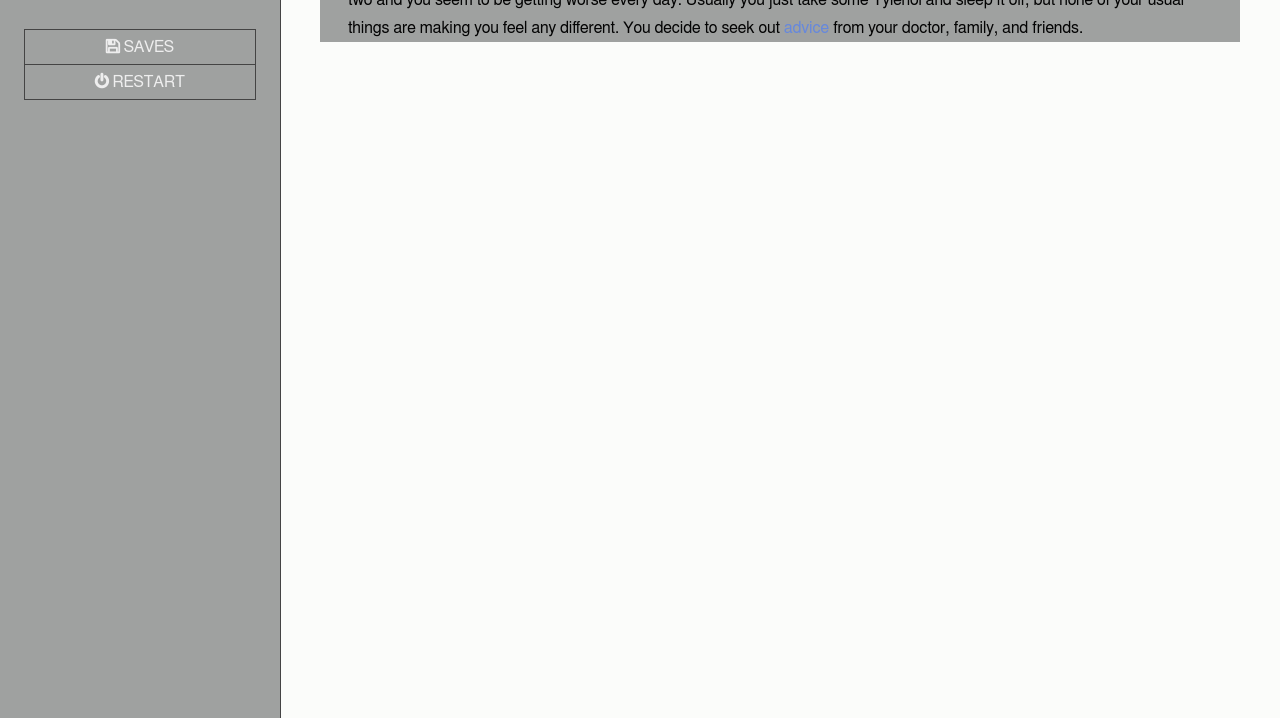
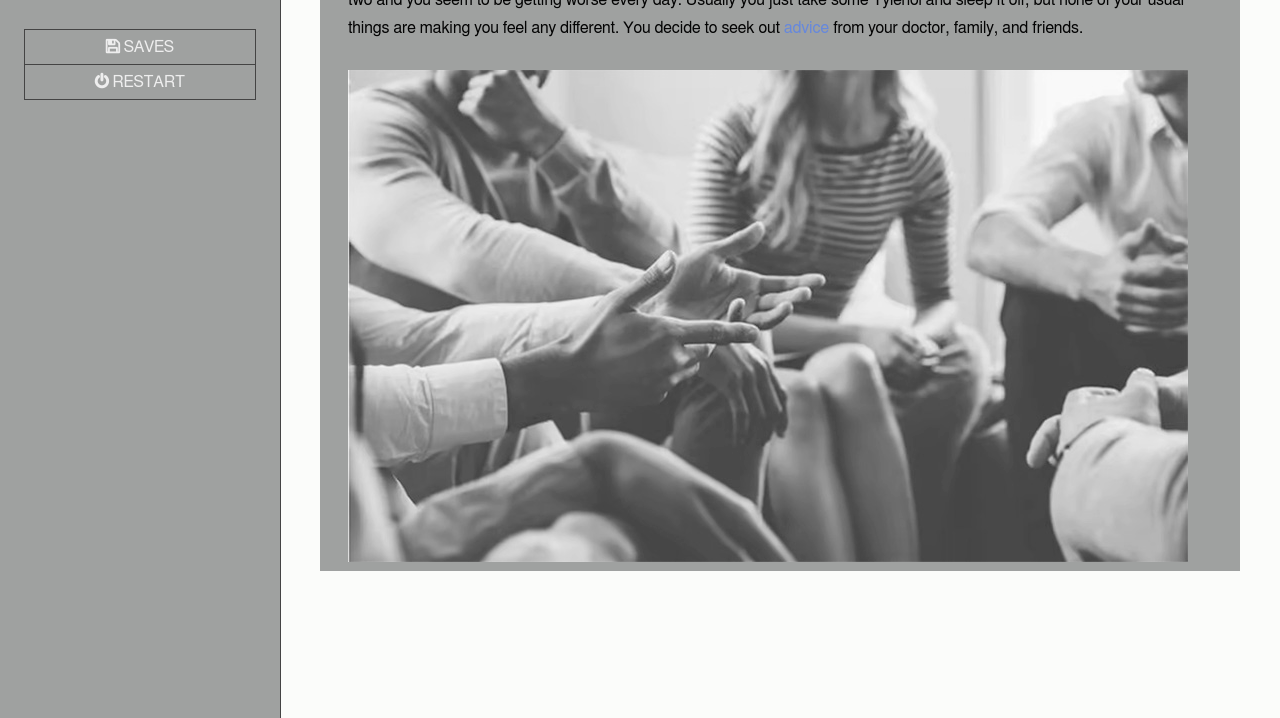
Before and after one commit to kec21/bad-advice, a plain HTML site: page docs/index.html in a window 1280 px wide. Shown: the part 82-800 px from the top of the page. Drawn offline with Linux system fonts and the light colour scheme.

Commit message:
advice pic

```diff
--- a/docs/index.html
+++ b/docs/index.html
@@ -115,7 +115,9 @@ var LZString={_keyStr:"ABCDEFGHIJKLMNOPQRSTUVWXYZabcdefghijklmnopqrstuvwxyz01234
 
 
 
-  </style><script role="script" id="twine-user-script" type="text/twine-javascript"></script><tw-passagedata pid="1" name="Start" tags="" position="100,100" size="100,100">You have been feeling under the weather for a while, and are starting to worry. You have never been sick more than a day or two and you seem to be getting worse every day. Usually you just take some Tylenol and sleep it off, but none of your usual things are making you feel any different. You decide to seek out [[advice]] from your doctor, family, and friends.</tw-passagedata><tw-passagedata pid="2" name="advice" tags="" position="225,100" size="100,100">You decide to start with you mom... Mom knows best, right? You pick up the phone and hope she&#39;s not busy.
+  </style><script role="script" id="twine-user-script" type="text/twine-javascript"></script><tw-passagedata pid="1" name="Start" tags="" position="100,100" size="100,100">You have been feeling under the weather for a while, and are starting to worry. You have never been sick more than a day or two and you seem to be getting worse every day. Usually you just take some Tylenol and sleep it off, but none of your usual things are making you feel any different. You decide to seek out [[advice]] from your doctor, family, and friends.
+
+[img[advice.jpg]]</tw-passagedata><tw-passagedata pid="2" name="advice" tags="" position="225,100" size="100,100">You decide to start with you mom... Mom knows best, right? You pick up the phone and hope she&#39;s not busy.
 
 Mom: Hey Sweetie! What&#39;s going on, you sound weird?
 You: Oh I don&#39;t know, I haven&#39;t been feeling well for a few days. I was thinking about going to the doctor...
```
Also changed, not shown: docs/advice.avif (added), docs/advice.jpg (added), 2 other files.
